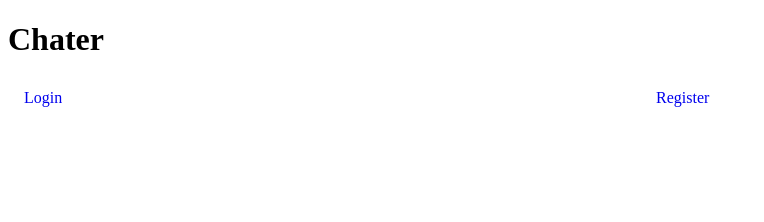
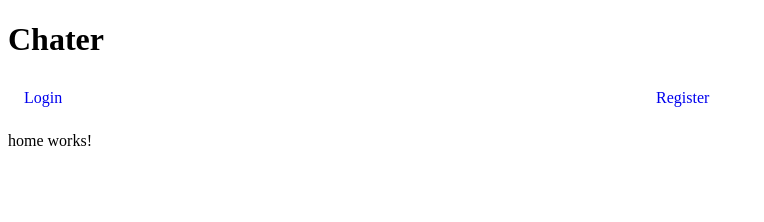
Before and after one commit to AnesCehic/dwsFront, an Angular app: page / in a window 1280 px wide. Shown: the top 222 px of the page, without its empty margins (0-764 px from the left). Built offline with nearby package versions, Linux system fonts and the light colour scheme.

Commit message:
Added chat module

```diff
--- a/src/app/app.component.html
+++ b/src/app/app.component.html
@@ -7,4 +7,5 @@
         <a routerLink='/register' mat-button>Register</a>
     </div>
 </div>
+<app-home></app-home>
 <router-outlet></router-outlet>
--- a/src/app/app.module.ts
+++ b/src/app/app.module.ts
@@ -10,6 +10,7 @@ import { MatFormFieldModule } from "@angular/material/form-field";
 import { AppComponent } from './app.component';
 import { LoginComponent } from './login/login.component';
 import { RegisterComponent } from './register/register.component';
+import { ChatModule } from "./chat/chat.module";
 
 const appRoutes: Routes = [
   {
@@ -36,6 +37,7 @@ const appRoutes: Routes = [
     MatFormFieldModule,
     MatButtonModule,
     RouterModule.forRoot(appRoutes),
+    ChatModule,
   ],
   providers: [],
   bootstrap: [AppComponent]
--- /dev/null
+++ b/src/app/chat/home/home.component.html
@@ -0,0 +1,3 @@
+<p>
+  home works!
+</p>
--- /dev/null
+++ b/src/app/chat/home/home.component.ts
@@ -0,0 +1,15 @@
+import { Component, OnInit } from '@angular/core';
+
+@Component({
+  selector: 'app-home',
+  templateUrl: './home.component.html',
+  styleUrls: ['./home.component.css']
+})
+export class HomeComponent implements OnInit {
+
+  constructor() { }
+
+  ngOnInit() {
+  }
+
+}
```
Also changed, not shown: src/app/chat/chat.module.ts (added, +14 -0 lines), src/app/chat/home/home.component.css (added), 1 other file (tests, documents, lock files or other folders).
